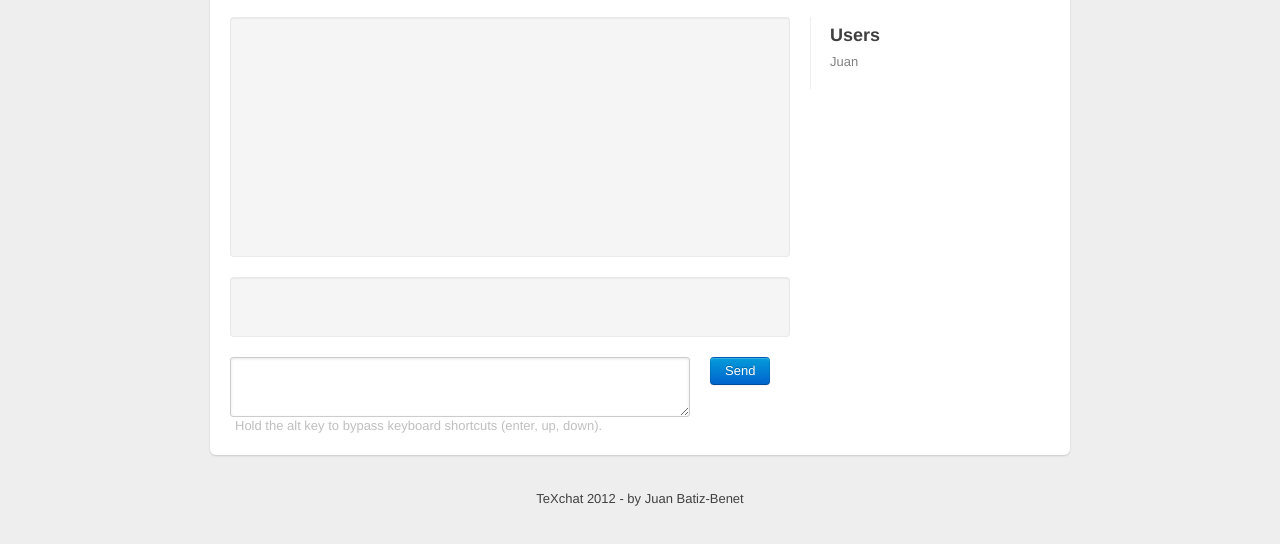
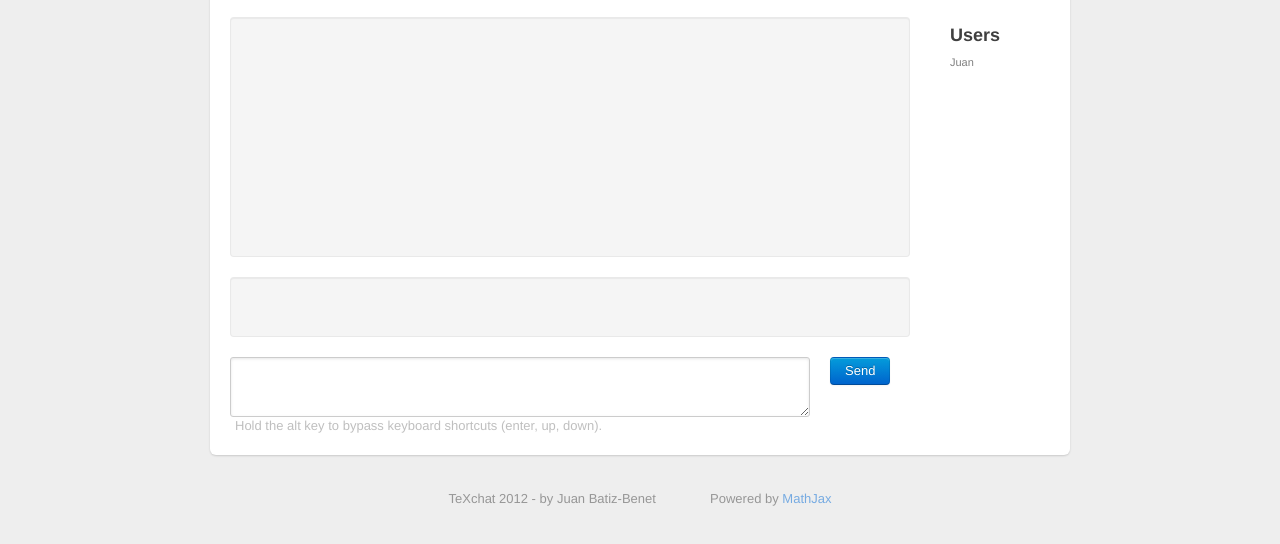
Before and after one commit to jbenet/TeXchat, a plain HTML site: page public/index.html in a window 1280 px wide. Shown: the part 118-662 px from the top of the page. Drawn offline with nearby package versions, Linux system fonts and the light colour scheme; some packages are replaced by stand-ins of ours.

Commit message:
adjusted layout and font sizes

```diff
--- a/public/css/texchat.css
+++ b/public/css/texchat.css
@@ -6,6 +6,8 @@ body {
   padding-top: 40px; /* 40px to make the container go all the way to the bottom of the topbar */
 }
 .container > footer p {
+/*  color: rgba(0, 0, 0, 0.3);*/
+  opacity: 0.5;
   text-align: center; /* center align it with the container */
 }
 .container {
@@ -85,6 +87,10 @@ body {
   font-weight: bold;
 }
 
+#users li {
+  font-size: 11px;
+}
+
 #users li span.prefix {
   color: rgba(0, 0, 0, 0.0);
   width: 20px;
--- a/public/index.html
+++ b/public/index.html
@@ -50,18 +50,18 @@
         </div>
 
         <div class="row">
-          <div class="span10">
+          <div class="span12">
 
-            <div class="well span9" id='chat'>
+            <div class="well span11" id='chat'>
             </div>
 
-            <div class="well span9" id='send-preview'>
+            <div class="well span11" id='send-preview'>
             </div>
 
             <div class='row'>
-              <div class='span8 input'>
+              <div class='span10 input'>
                 <textarea id="send-text" name="send"
-                  class="span8" size="30" type="text" /></textarea>
+                  class="span10" size="30" type="text" /></textarea>
                 <span class="help-inline">
                 Hold the alt key to bypass keyboard shortcuts (enter, up, down).
                 </span>
@@ -73,7 +73,7 @@
             </div>
 
           </div>
-          <div class="span4">
+          <div class="span2">
             <h3>Users</h3>
             <ul class='unstyled' id='users'>
               <li>Juan</li>
@@ -83,7 +83,12 @@
       </div>
 
       <footer>
-        <p>TeXchat 2012 - by Juan Batiz-Benet</p>
+        <p>
+            TeXchat 2012 - by Juan Batiz-Benet
+            &nbsp; &nbsp; &nbsp; &nbsp; &nbsp; &nbsp; &nbsp;
+            Powered by <a href='http://www.mathjax.com'>MathJax</a>
+          </span>
+        </p>
       </footer>
 
     </div> <!-- /container -->
```
